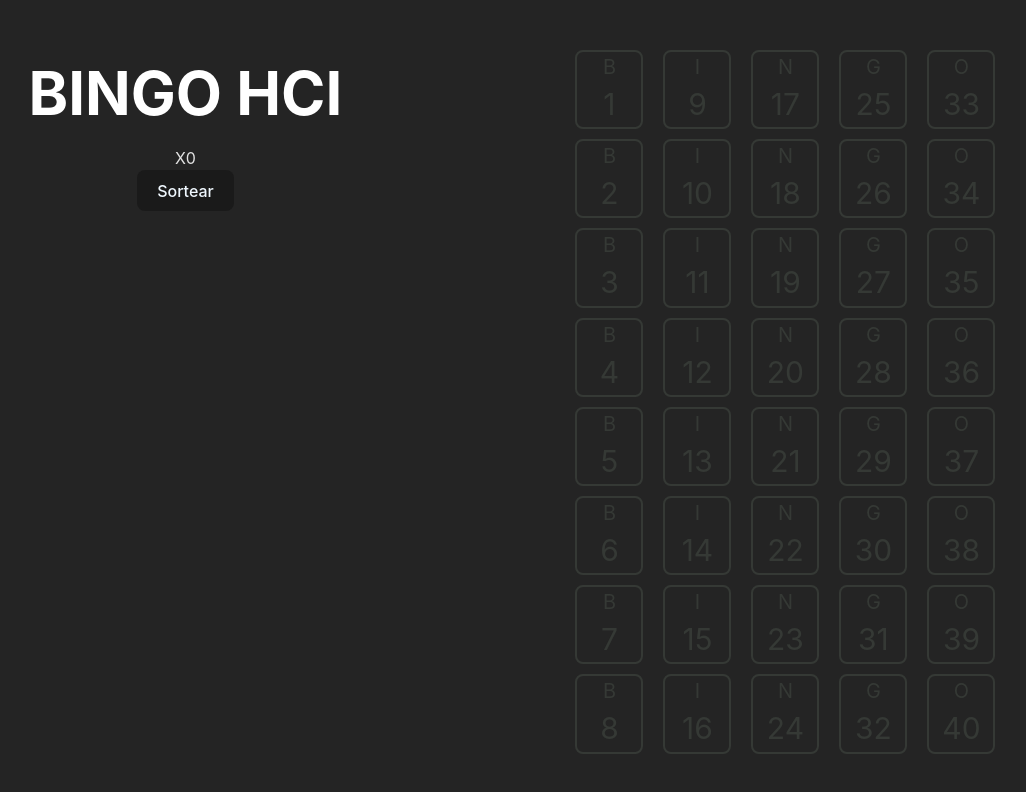
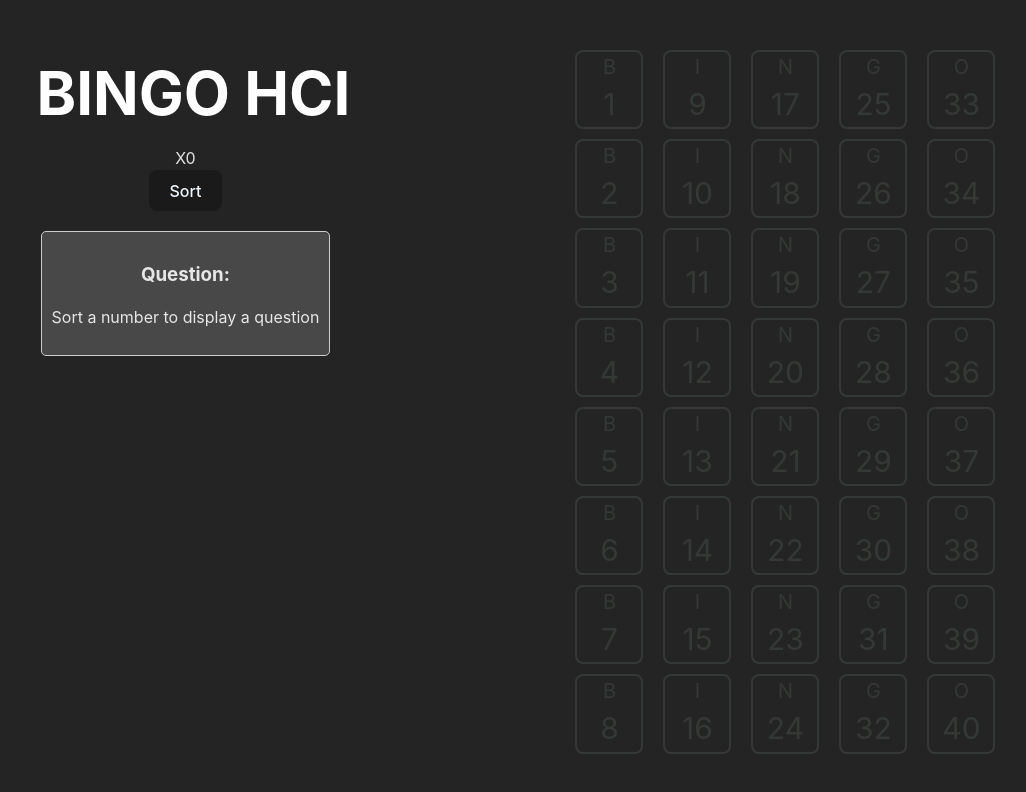
Before and after one commit to AndresNei20/Bingo-HCI, a React (Vite) app: page / in a window 1280 px wide. Shown: the top 792 px of the page, without its empty margins (127-1153 px from the left). Built offline with nearby package versions, Linux system fonts and the light colour scheme.

Commit message:
questions assigned

```diff
--- a/src/App.css
+++ b/src/App.css
@@ -14,7 +14,14 @@
 
 }
 
-
+.content-info{
+  display: flex;
+  flex-direction: column;
+}
+.content-bingo{
+  display: flex;
+  flex-direction: column;
+}
 
 .current{
   display: flex;
--- a/src/App.jsx
+++ b/src/App.jsx
@@ -1,9 +1,25 @@
-import { useState } from 'react'
-import './App.css'
+import { useState } from 'react';
+import './App.css';
 import { NavBar } from './components/navBar/NavBar';
 import { Table } from './components/table/Table';
+import { Question } from './components/question/Question';
 import VoiceIcon from "../src/assets/voice-icon.svg";
 
+// Predefined list of 40 questions
+const questions = [
+  "Question 1 for B1", "Question 2 for B2", "Question 3 for B3", "Question 4 for B4",
+  "Question 5 for B5", "Question 6 for B6", "Question 7 for B7", "Question 8 for B8",
+  "Question 9 for I1", "Question 10 for I2", "Question 11 for I3", "Question 12 for I4",
+  "Question 13 for I5", "Question 14 for I6", "Question 15 for I7", "Question 16 for I8",
+  "Question 17 for N1", "Question 18 for N2", "Question 19 for N3", "Question 20 for N4",
+  "Question 21 for N5", "Question 22 for N6", "Question 23 for N7", "Question 24 for N8",
+  "Question 25 for G1", "Question 26 for G2", "Question 27 for G3", "Question 28 for G4",
+  "Question 29 for G5", "Question 30 for G6", "Question 31 for G7", "Question 32 for G8",
+  "Question 33 for O1", "Question 34 for O2", "Question 35 for O3", "Question 36 for O4",
+  "Question 37 for O5", "Question 38 for O6", "Question 39 for O7", "Question 40 for O8"
+];
+
+// Function to get the letter for each number
 const getChar = function (number) {
   if (number >= 0 && number < 8) {
     return "B";
@@ -18,6 +34,7 @@ const getChar = function (number) {
   }
 };
 
+// Function to select a random unsorted square
 const sample = function (arr) {
   return arr[Math.floor(Math.random() * arr.length)];
 };
@@ -25,25 +42,25 @@ const sample = function (arr) {
 function App() {
   const [squares, setSquares] = useState(
     Array.from(Array(40)).map((_, idx) => {
-      return { id: idx + 1, char: getChar(idx), state: false };
+      return { id: idx + 1, char: getChar(idx), state: false, question: questions[idx] };
     })
   );
+
   const [currentSorted, setCurrentSorted] = useState({
     id: 0,
     char: "X",
-    state: false
+    state: false,
+    question: ""
   });
 
   const sortNumber = () => {
-    const newSorted = sample(
-      squares.filter((square) => square.state === false)
-    );
+    const newSorted = sample(squares.filter((square) => square.state === false));
     if (newSorted) {
-      setCurrentSorted(newSorted);
+      setCurrentSorted(newSorted);  // Update the sorted question and number
       setSquares((prevState) =>
         prevState.map((square) => {
           if (square.id === newSorted.id) {
-            return { ...square, state: true };
+            return { ...square, state: true };  // Mark this square as sorted
           } else {
             return square;
           }
@@ -54,23 +71,26 @@ function App() {
 
   return (
     <div className="App">
-
       <div className="container">
-        <div className="sorter">
-        <NavBar />
-          <div className="current">
-            <div>{currentSorted.char}</div>
-            {currentSorted.id}
+        <div className='content-info'>
+          <NavBar />
+          <div className="sorter">
+            <div className="current">
+              <div>{currentSorted.char}{currentSorted.id}</div>
+            </div>
+            <button className="btn" onClick={sortNumber}>
+              Sort
+            </button>
+            <Question question={currentSorted.question} /> {/* Display the sorted question */}
           </div>
-          <button className="btn" onClick={sortNumber}>
-            Sortear
-          </button>
-          <br />
         </div>
-        <Table squares={squares} />
+        <div className='content-bingo'>
+          <Table squares={squares} />
+        </div>
       </div>
     </div>
   );
 }
 
+
 export default App;
--- /dev/null
+++ b/src/components/Question/question.css
@@ -0,0 +1,16 @@
+.question {
+    margin-top: 20px;
+    padding: 10px;
+    border: 1px solid #ccc;
+    background-color: #484848;
+    border-radius: 5px;
+    max-width: 300px;
+  }
+
+  .question h3 {
+    margin-bottom: 10px;
+  }
+
+  .question p {
+    font-size: 16px;
+  }
--- /dev/null
+++ b/src/components/Question/question.jsx
@@ -0,0 +1,10 @@
+import './question.css';
+
+export const Question = ({ question }) => {
+  return (
+    <div className="question">
+      <h3>Question:</h3>
+      <p>{question || "Sort a number to display a question"}</p>
+    </div>
+  );
+};
```
